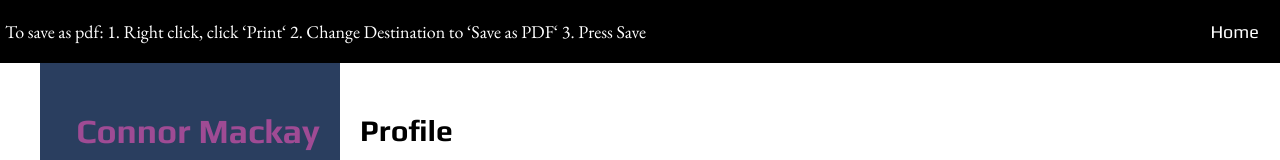
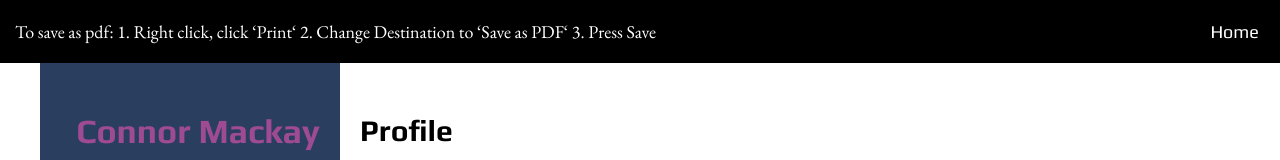
Before and after one commit to CD-Mackay/personal_site, a Next.js app: page /resume in a window 1280 px wide. Shown: the top 160 px of the page. Built offline with nearby package versions, Linux system fonts and the light colour scheme.

Commit message:
style header and hero

```diff
--- a/Components/Header/Header.module.css
+++ b/Components/Header/Header.module.css
@@ -11,7 +11,7 @@
   display: flex;
   flex-direction: column;
   justify-content: center;
-  padding-left: 5px;
+  padding-left: 15px;
 }
 
 .navigation {
```
Also changed, not shown: Components/Hero/Hero.module.css (+9 -6 lines).
